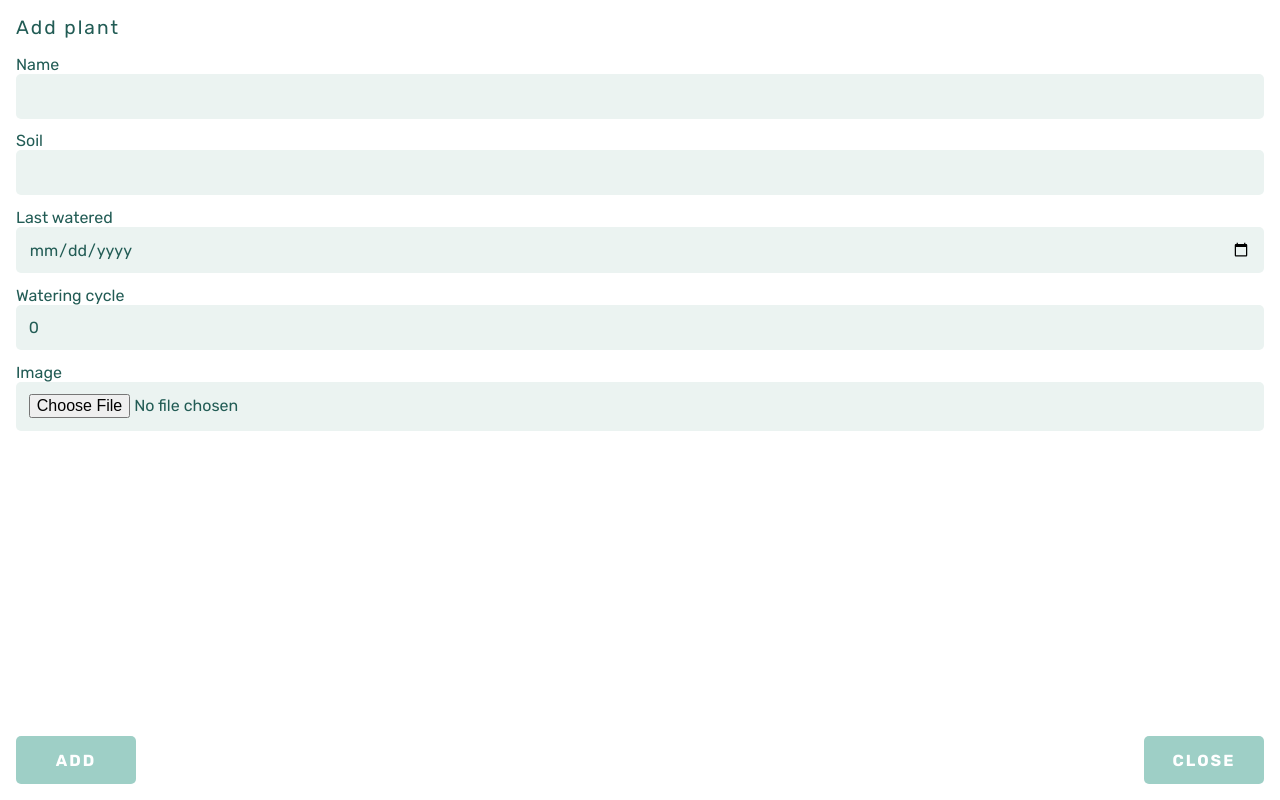
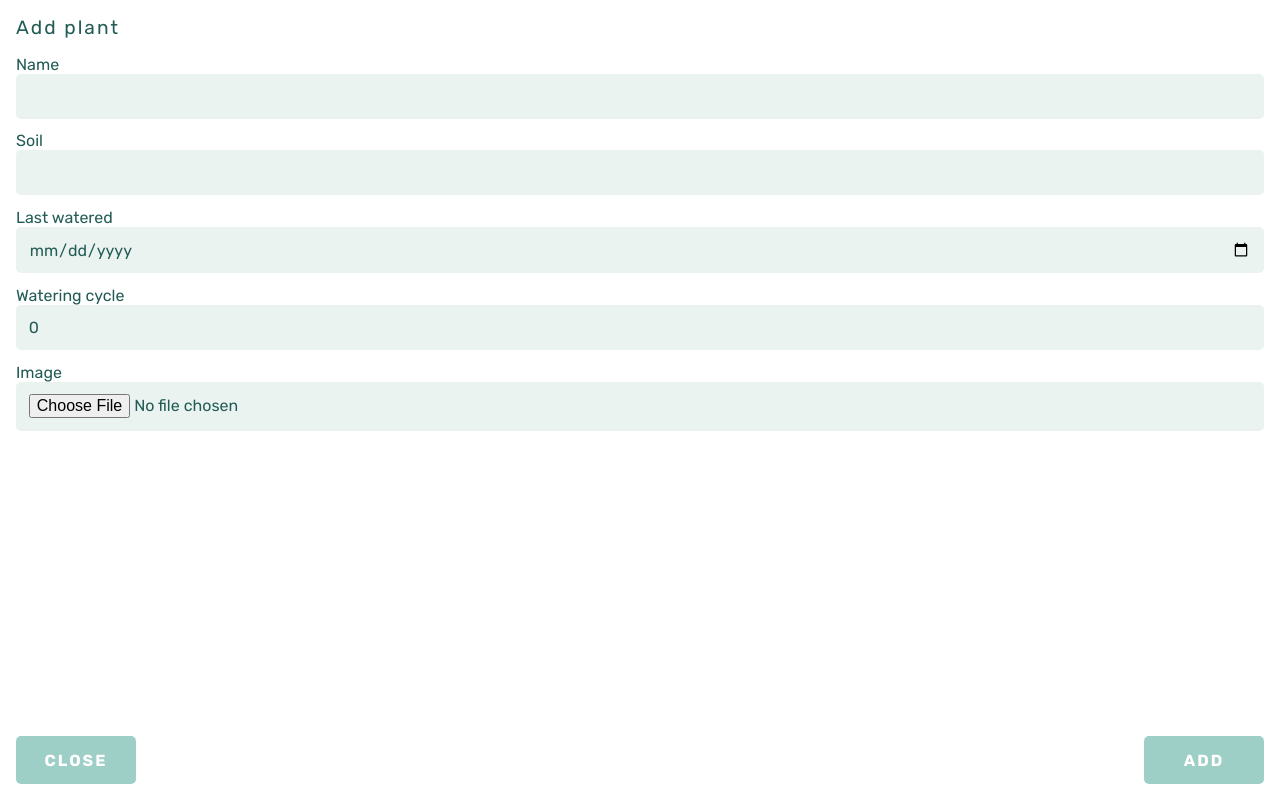
Before and after one commit to laurpe/plant-tracker, a React (Create React App) app: page / in a window 1280 px wide. Both pictures are taken after a click on the button 1239 px from the left and 40 px from the top of the page. Built offline with nearby package versions, Linux system fonts and the light colour scheme; no server answers.

Commit message:
move close button to be first

```diff
--- a/src/components/AddPlantForm.tsx
+++ b/src/components/AddPlantForm.tsx
@@ -165,18 +165,18 @@ const AddPlantForm = ({
                         </Column>
                         <Row justifyContent="space-between">
                             <Button
+                                type="button"
+                                width="120px"
+                                onClick={handleToggleFormClick}
+                            >
+                                Close
+                            </Button>
+                            <Button
                                 type="submit"
                                 width="120px"
                                 disabled={uploading}
                             >
                                 Add
-                            </Button>
-                            <Button
-                                type="button"
-                                width="120px"
-                                onClick={handleToggleFormClick}
-                            >
-                                Close
                             </Button>
                         </Row>
                     </StyledColumn>
```
